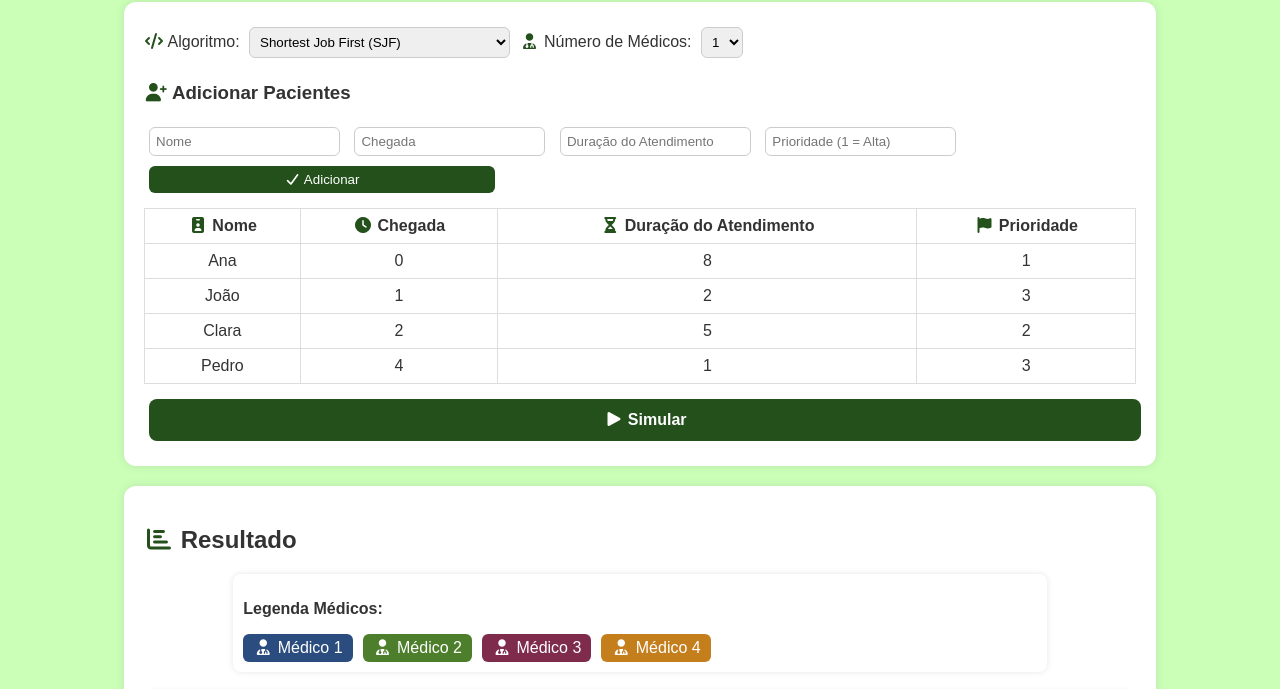
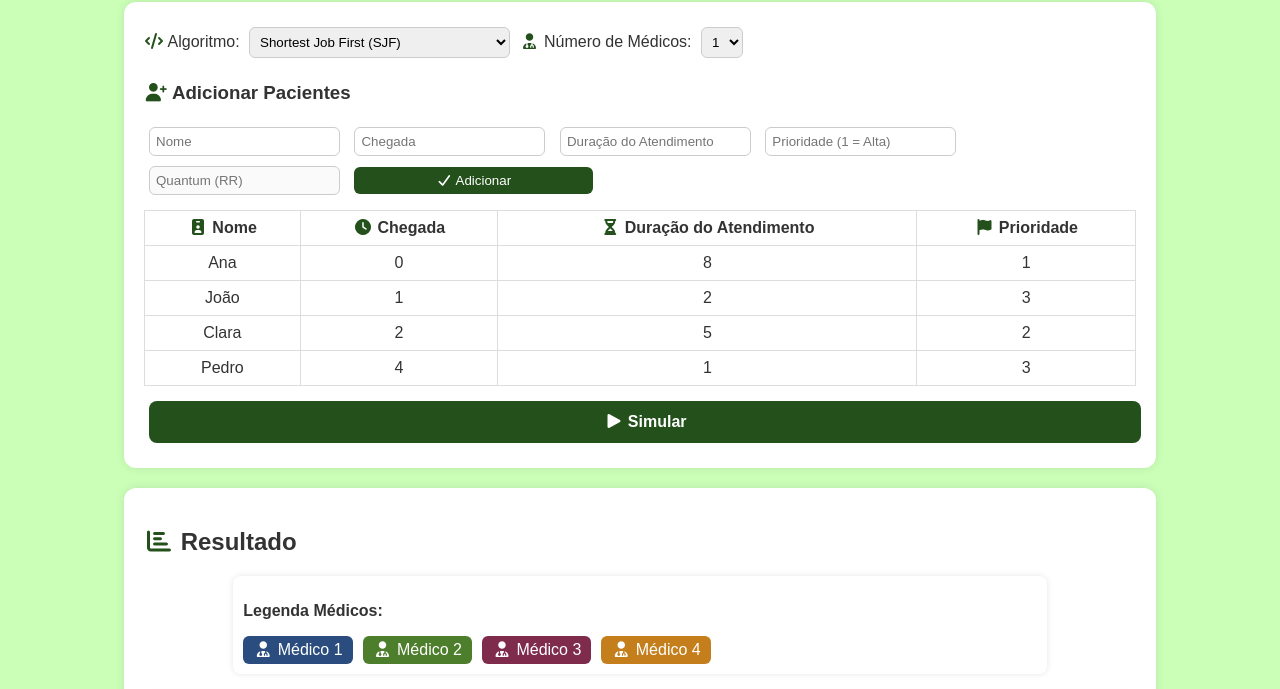
Before and after one commit to GabOof/simuladorEscalonamento, a plain HTML site: page index.html in a window 1280 px wide. Shown: the part 78-767 px from the top of the page. Drawn offline with Linux system fonts and the light colour scheme.

Commit message:
refactor (index.html, style.css): adiciona campo para o quantum e adiciona script do algoritmo rr

```diff
--- a/index.html
+++ b/index.html
@@ -38,7 +38,7 @@
         <option value="sjf" selected>Shortest Job First (SJF)</option>
         <option value="srtf">Shortest Remaining Time First (SRTF)</option>
         <option value="prioridade">Prioridade (Não-Preemptivo)</option>
-        <!-- <option value="rr">Round Robin</option> -->
+        <option value="rr">Round Robin</option>
       </select>
 
       <!-- Quantidade de médicos (recursos do sistema) -->
@@ -64,6 +64,14 @@
         type="number"
         id="prioridade"
         placeholder="Prioridade (1 = Alta)"
+      />
+      <input
+        type="number"
+        id="quantum"
+        placeholder="Quantum (RR)"
+        min="1"
+        disabled
+        style="cursor: not-allowed"
       />
       <button id="addPaciente"><i class="fa fa-check"></i> Adicionar</button>
 
@@ -140,7 +148,7 @@
     <script src="algoritmos/sjf.js"></script>
     <script src="algoritmos/srtf.js"></script>
     <script src="algoritmos/prioridade.js"></script>
-    <!-- <script src="algoritmos/rr.js"></script> -->
+    <script src="algoritmos/rr.js"></script>
 
     <!-- Dados de teste automáticos (para demonstração) -->
     <script src="seed.js"></script>
--- a/style.css
+++ b/style.css
@@ -40,7 +40,7 @@ button {
   color: #fff;
   cursor: pointer;
   border: none;
-  width: 34.85%;
+  width: 24%;
 }
 
 button:hover {
```
